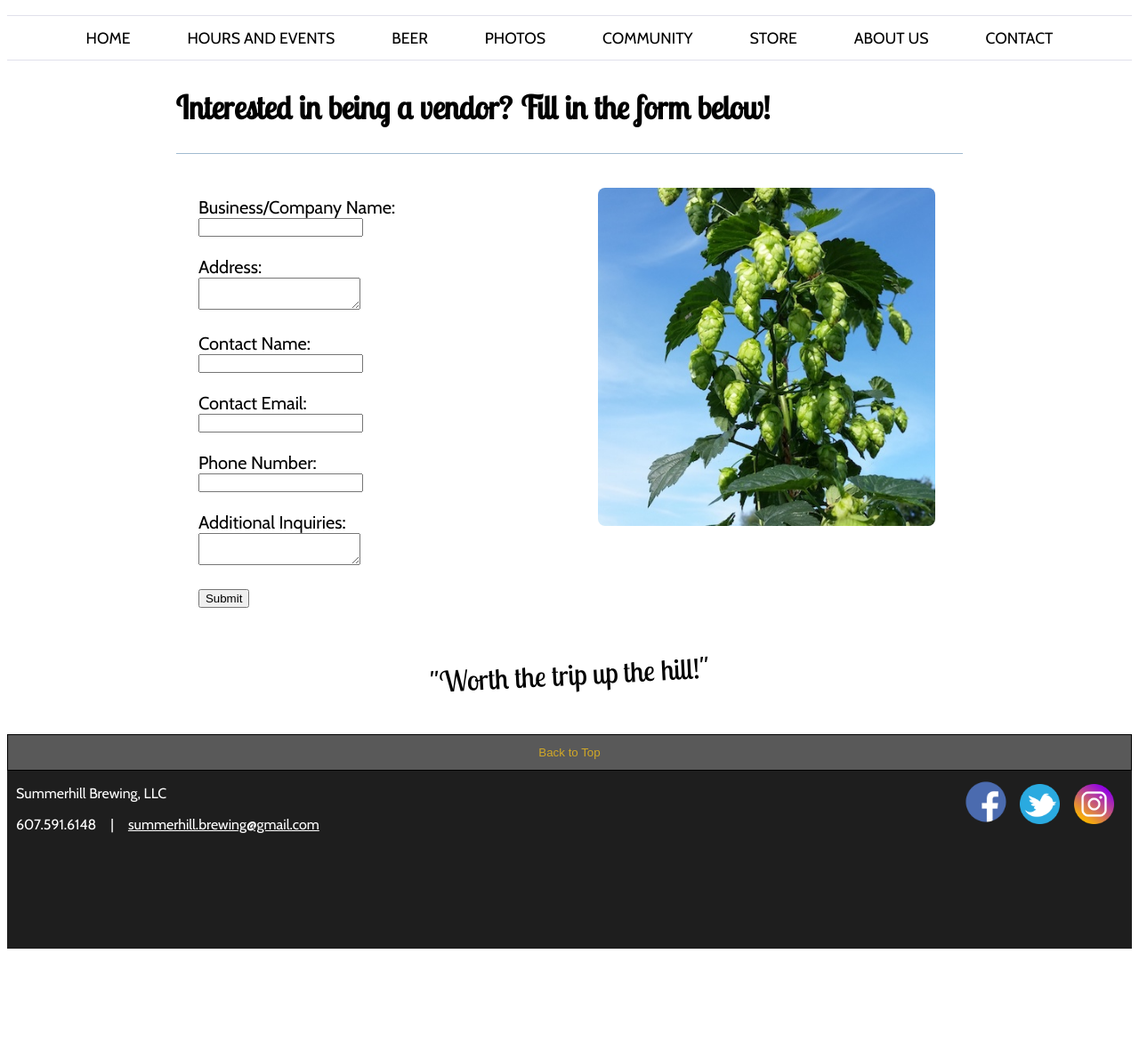
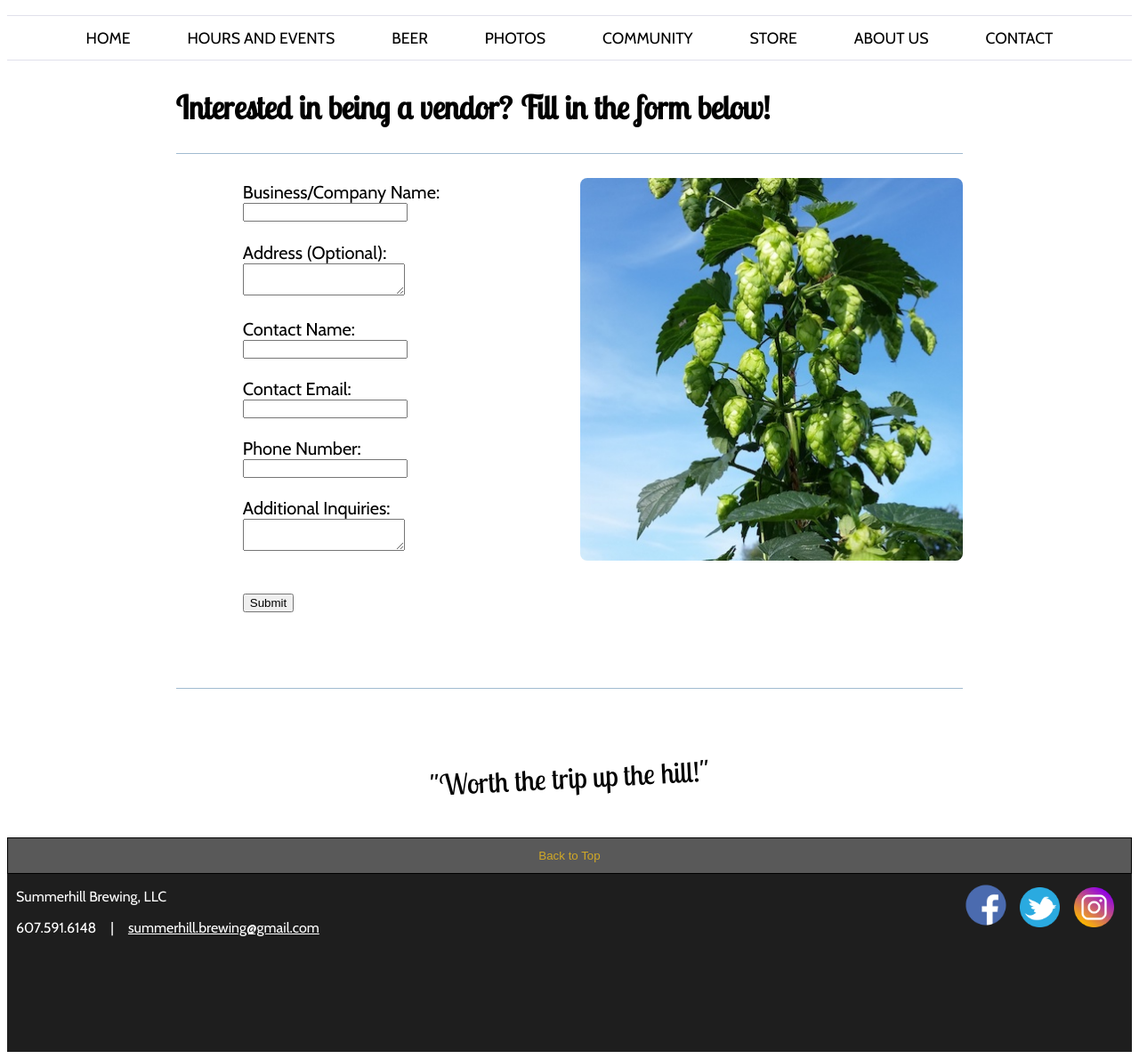
Before and after one commit to WenDing1997/final-project, a PHP site: page /for-vendors.php in a window 1280 px wide. Shown: the part 306-1496 px from the top of the page at 89% size. Before the commit the page ends 1372 px from the top, so only its background shows below. Run offline with PHP 8.4, Linux system fonts and the light colour scheme.

Commit message:
Updated validation for vendor form
ok

```diff
--- a/fpm1/for-vendors.php
+++ b/fpm1/for-vendors.php
@@ -8,6 +8,9 @@
       type="text/css"
       href="styles/for-vendors.css"
       media="all">
+
+      <script type="text/javascript" src="scripts/jquery-3.2.1.min.js"></script>
+      <script type="text/javascript" src="scripts/for-vendors-form.js"></script>
 </head>
 
 <body>
@@ -26,20 +29,25 @@
   </div>
 </div>
 
-<form method="post" action="handlingform.php" id="vendorForm">
+<div id="formandpic">
+<div id="form">
+<form method="post" action="handlingform.php" id="vendorForm" novalidate>
 
         <div class="qsection">
           <div class="question">
             <label for="businessorg">Business/Company Name: </label>
           </div>
           <div class="answer">
-            <input name="businessorg" required>
+            <input name="businessorg" id="businessorg" required/>
+            <span class="error hidden" id="businessnameError">
+              No name provided.
+            </span>
           </div>
         </div>
 
         <div class="qsection">
           <div class="question">
-            <label for="address">Address: </label>
+            <label for="address">Address (Optional): </label>
           </div>
           <div class="answer">
             <textarea name="address"></textarea>
@@ -51,16 +59,23 @@
             <label for="contactname">Contact Name:</label>
           </div>
           <div class="answer">
-            <input name="contactname" required>
+            <input name="contactname" id="contactname" required/>
+            <span class="error hidden" id="contactnameError">
+              No name provided.
+            </span>
           </div>
         </div>
 
         <div class="qsection">
+        <!-- <div class="a"> -->
           <div class="question">
             <label for="lastName">Contact Email: </label>
           </div>
           <div class="answer">
-            <input type="email" name="userEmail" required>
+            <input type="email" name="email" id="email" required/>
+            <span class="error hidden" id="emailError">
+              No or invalid email provided.
+            </span>
           </div>
         </div>
 
@@ -69,7 +84,10 @@
             <label for="telephone">Phone Number: </label>
           </div>
           <div class="answer">
-            <input name="telephone" required>
+            <input name="telephone" id="telephone" required/>
+            <span class="error hidden" id="numberError">
+              No number provided.
+            </span>
           </div>
         </div>
 
@@ -86,8 +104,11 @@
           <button id="submitbutton" type="submit" class="submit">Submit</button>
         </div>
     </form>
+</div>
+
 
     <img id="vendorcontactpic" src="images/vendorcontact.jpg" alt="vendorpicture"/>
+</div>
 <!-- NEW CODE ENDS HERE -->
 
 
--- a/fpm1/styles/for-vendors.css
+++ b/fpm1/styles/for-vendors.css
@@ -17,20 +17,15 @@
 
 #vendorForm {
   margin-left: 17%;
+  width: 100%;
   float:left;
   margin-top:2%;
+  /*border: red 1px solid;*/
 }
 
-#vendorForm {
-  margin-left: 17%;
-  float:left;
-  margin-top:2%;
-}
-
-
-
 .qsection {
-  margin-top: 10%;
+  margin-top: 5%;
+  /*border: black 1px solid;*/
 }
 
 #submitbutton {
@@ -38,15 +33,47 @@
 }
 
 #vendorcontactpic {
-    margin-left:18%;
-    width:30%;
+    /*margin-left:18%;*/
+    width: 430px;
+    float: right;
     margin-top:3%;
-    margin-bottom:5%;
+    /*margin-bottom:5%;*/
     border-radius:8px;
 }
 
 .question {
   font-size:20px;
+}
+
+.error {
+  display: inline-block;
+  background-color: white;
+  color: red;
+  /*padding: 1px;*/
+  font-weight: bold;
+  /*border: 1px red solid;*/
+}
+
+.hidden {
+  display: none;
+}
+
+#formandpic{
+  display: block;
+  /*border: 1px red solid;*/
+  width: 70%;
+  height: 600px;
+  margin: auto;
+  border-bottom: 0.5px solid #a1bbd0;
+}
+
+
+#form{
+  width: 50%;
+  /*height: 400px;*/
+  float: left;
+  /*margin: auto;*/
+  /*border: 1px red solid;*/
 }
 
 @media screen and (max-width: 700px) {
```
Also changed, not shown: fpm1/scripts/for-vendors-form.js (added, +41 -0 lines).
